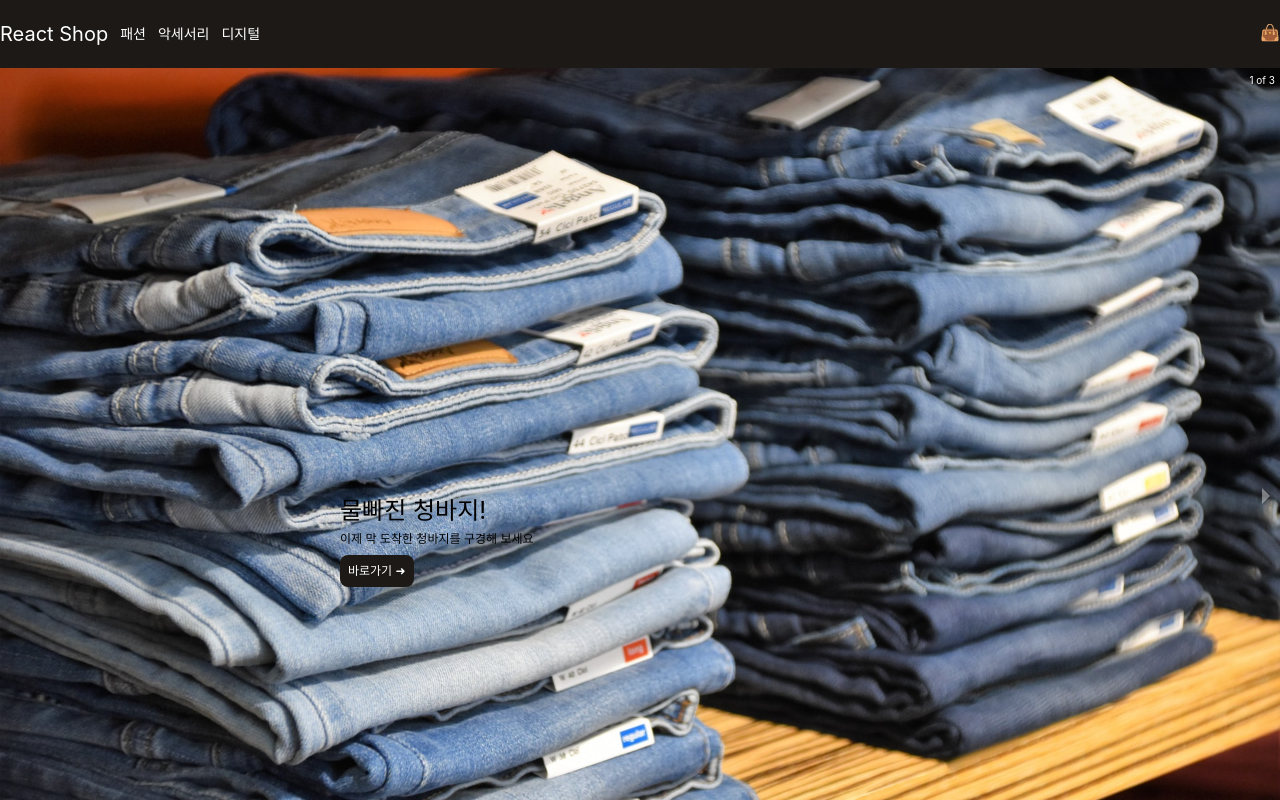
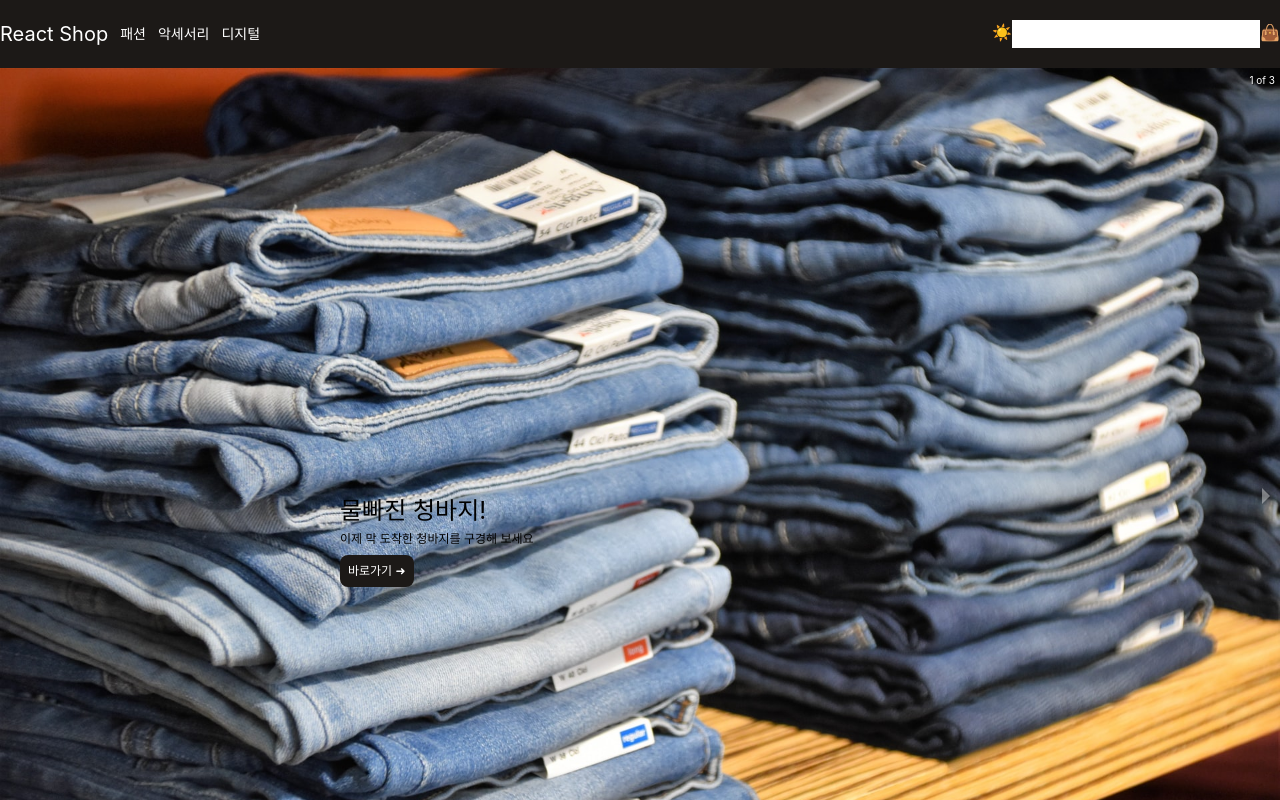
Before and after one commit to codevilot/create-react-app, a React (Vite) app in the folder my-app/: page / in a window 1280 px wide. Shown: the top 800 px of the page. Built offline with nearby package versions, Linux system fonts and the light colour scheme.

Commit message:
faet : input button

```diff
--- a/my-app/package.json
+++ b/my-app/package.json
@@ -12,6 +12,7 @@
     "react-dom": "^18.0.0-rc.3",
     "react-responsive-carousel": "^3.2.23",
     "react-router-dom": "^6.3.0",
+    "redux-observable": "^2.0.0",
     "styled-components": "^5.3.5"
   },
   "devDependencies": {
--- a/my-app/src/components/Header.tsx
+++ b/my-app/src/components/Header.tsx
@@ -13,8 +13,14 @@ export default function Header() {
                     <Link className="pr-3 text-sm" to="/accessory">악세서리</Link>
                     <Link className="pr-3 text-sm" to="/digital">디지털</Link>
                 </div>
-                <div>
-                    👜
+                <div className='flex'>
+                    <div>
+                        ☀️
+                    </div>
+                    <input type="text" />
+                    <div>
+                        <Link to="/basket">👜</Link>
+                    </div>
                 </div>
 
             </div>
```
Also changed, not shown: my-app/src/store/Store.tsx (added), 1 other file (tests, documents, lock files or other folders).
